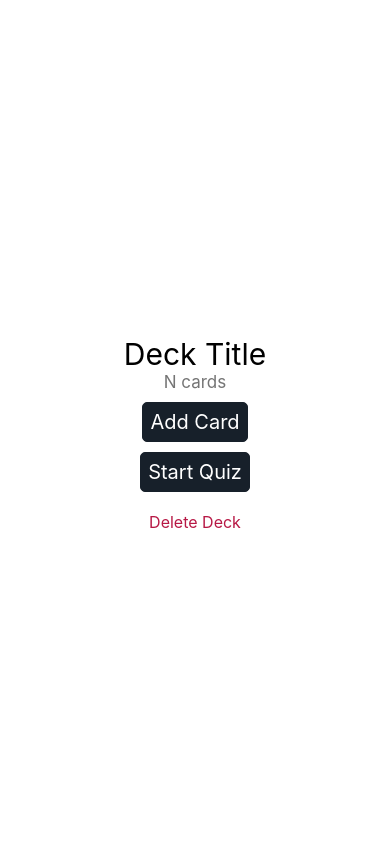
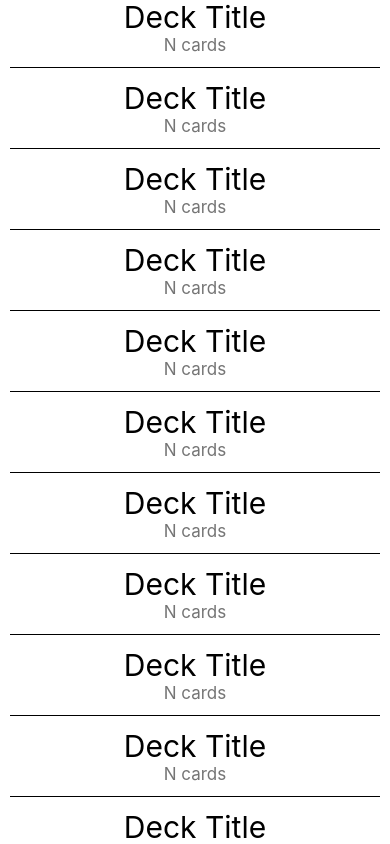
Before and after one commit to Bggoranoff/mobile-flashcards, a React Native app: screen / in a window 390 px wide. Shown: the top 844 px of the page. Built offline with nearby package versions, Linux system fonts and the light colour scheme.

Commit message:
Feat: created styled DeckList component

```diff
--- a/App.js
+++ b/App.js
@@ -16,7 +16,7 @@ export default function App() {
   return (
     <Provider store={createStore(decks, middleware)}>
       <View style={styles.container}>
-        <DeckDetails />
+        <DeckList />
       </View>
     </Provider>
   );
--- a/src/components/Deck.js
+++ b/src/components/Deck.js
@@ -26,7 +26,8 @@ const styles = StyleSheet.create({
     deck: {
         marginTop: 12,
         justifyContent: 'center',
-        alignItems: 'center'
+        alignItems: 'center',
+        marginBottom: 12
     }
 })
 
--- a/src/components/DeckList.js
+++ b/src/components/DeckList.js
@@ -1,16 +1,74 @@
 import React from 'react';
 import { connect } from 'react-redux';
-import { View, Text } from 'react-native';
+import { Dimensions, View, Text, StyleSheet, TouchableOpacity, ScrollView } from 'react-native';
+import Deck from './Deck';
 
 class DeckList extends React.Component {
 
     render() {
         return (
-            <View>
-                <Text>Deck List</Text>
+            <View style={styles.listContainer}>
+                <ScrollView style={styles.list}>
+                <Text style={styles.title}>Your Decks</Text>
+                <View style={styles.hr} />
+                    <TouchableOpacity onPress={() => console.log('SEE DECK')}><Deck /></TouchableOpacity>
+                    <View style={styles.hr} />
+                    <TouchableOpacity onPress={() => console.log('SEE DECK')}><Deck /></TouchableOpacity>
+                    <View style={styles.hr} />
+                    <TouchableOpacity onPress={() => console.log('SEE DECK')}><Deck /></TouchableOpacity>
+                    <View style={styles.hr} />
+                    <TouchableOpacity onPress={() => console.log('SEE DECK')}><Deck /></TouchableOpacity>
+                    <View style={styles.hr} />
+                    <TouchableOpacity onPress={() => console.log('SEE DECK')}><Deck /></TouchableOpacity>
+                    <View style={styles.hr} />
+                    <TouchableOpacity onPress={() => console.log('SEE DECK')}><Deck /></TouchableOpacity>
+                    <View style={styles.hr} />
+                    <TouchableOpacity onPress={() => console.log('SEE DECK')}><Deck /></TouchableOpacity>
+                    <View style={styles.hr} />
+                    <TouchableOpacity onPress={() => console.log('SEE DECK')}><Deck /></TouchableOpacity>
+                    <View style={styles.hr} />
+                    <TouchableOpacity onPress={() => console.log('SEE DECK')}><Deck /></TouchableOpacity>
+                    <View style={styles.hr} />
+                    <TouchableOpacity onPress={() => console.log('SEE DECK')}><Deck /></TouchableOpacity>
+                    <View style={styles.hr} />
+                    <TouchableOpacity onPress={() => console.log('SEE DECK')}><Deck /></TouchableOpacity>
+                    <View style={styles.hr} />
+                    <TouchableOpacity onPress={() => console.log('SEE DECK')}><Deck /></TouchableOpacity>
+                    <View style={styles.hr} />
+                    <TouchableOpacity onPress={() => console.log('SEE DECK')}><Deck /></TouchableOpacity>
+                    <View style={styles.hr} />
+                    <TouchableOpacity onPress={() => console.log('SEE DECK')}><Deck /></TouchableOpacity>
+                    <View style={styles.hr} />
+                    <TouchableOpacity onPress={() => console.log('SEE DECK')}><Deck /></TouchableOpacity>
+                    <View style={styles.hr} />
+                    <TouchableOpacity onPress={() => console.log('SEE DECK')}><Deck /></TouchableOpacity>
+                </ScrollView>
             </View>
         )
     }
 }
 
+const styles = StyleSheet.create({
+    hr: {
+        borderBottomColor: 'black',
+        borderBottomWidth: 1,
+        width: Math.round(Dimensions.get('window').width) - 20,
+        alignSelf: 'center'
+    },
+    list: {
+        flex: 1,
+        width: Math.round(Dimensions.get('window').width)
+    },
+    title: {
+        fontSize: 45,
+        marginBottom: 5,
+        marginTop: 40,
+        alignSelf: 'center'
+    },
+    listContainer: {
+        alignItems: 'center',
+        justifyContent: 'center'
+    }
+});
+
 export default connect()(DeckList);
```
